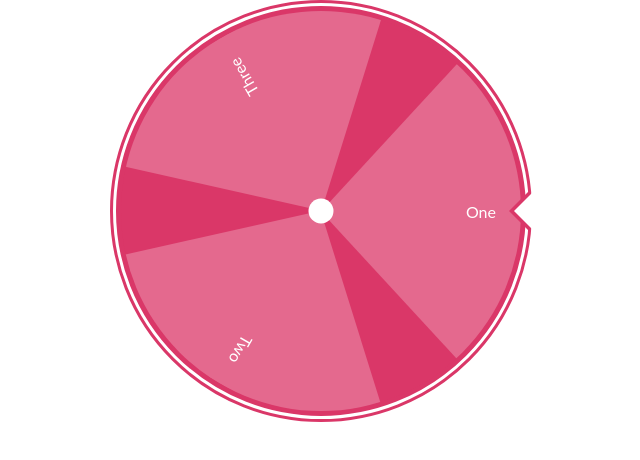
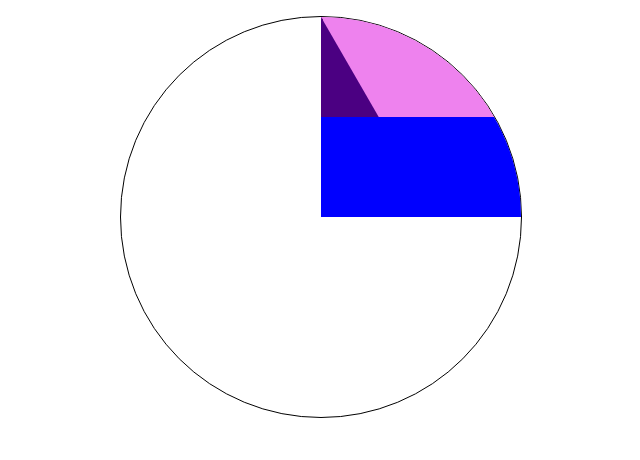
Before and after one commit to A-K-M-Fozlol-Hoq/random-components-v-2, a React (Create React App) app: page / in a window 1280 px wide. Shown: the top 460 px of the page, without its empty margins (319-959 px from the left). Built offline with nearby package versions, Linux system fonts and the light colour scheme.

Commit message:
code seems like ok but have to fix wheel design

```diff
--- a/src/components/OmniHouse/WheelOfFortune/WheelOfFortune.css
+++ b/src/components/OmniHouse/WheelOfFortune/WheelOfFortune.css
@@ -1,152 +1,40 @@
-:root {
-  --wheel-font: 'Lato', 'Quicksand', sans-serif;
-  --wheel-size: 400px;
-  --wheel-slice-spacing: 50px;
-  --wheel-border-size: 5px;
-  --wheel-color: #da3768;
-  --neutral-color: white;
-  --PI: 3.14159265358979;
-  --nb-item: 0;
-  --item-nb: 0;
-  --selected-item: 0;
-  --nb-turn: 5;
-  --spinning-duration: 4s;
-  --reset-duration: 0.25s;
+.wheel-of-fortune-wrapper li:first-child .text {
+  background-color: violet;
+  transform: rotate(0deg) skewY(-60deg);
 }
 
-/* Conteneur de la roue = cercle rose extérieur */
-.wheel-container {
-  display: block;
-  position: relative;
-  box-sizing: content-box;
-  width: calc(var(--wheel-size) + 2 * var(--wheel-border-size));
-  height: calc(var(--wheel-size) + 2 * var(--wheel-border-size));
-  padding: 3px;
-  margin: auto;
-  background-color: var(--neutral-color);
-  border: solid var(--wheel-color) 3px;
-  border-radius: 50%;
-  user-select: none;
+.wheel-of-fortune-wrapper li:nth-child(2) .text {
+  background-color: indigo;
+  transform: rotate(120deg) skewY(-60deg);
 }
 
-/* Triangle de sélection = 1 rose +  1 blanc */
-.wheel-container::before,
-.wheel-container::after {
-  content: '';
-  display: block;
+.wheel-of-fortune-wrapper li:nth-child(3) .text {
+  background-color: blue;
+  transform: rotate(240deg) skewY(-60deg);
+}
+.wheel-of-fortune-wrapper .circle {
+  width: 25em;
+  height: 25em;
+  border: 1px solid #000;
+  position: relative;
+  padding: 0;
+  margin: 1em auto;
+  border-radius: 50%;
+  overflow: hidden;
+  list-style: none;
+}
+.wheel-of-fortune-wrapper li {
+  overflow: hidden;
   position: absolute;
-  height: 0;
-  width: 0;
-  top: 50%;
-  transform: translateY(-50%);
-  z-index: 2;
-  border: solid transparent 20px;
-  border-left-width: 0;
+  top: 0;
+  right: 0;
+  width: 50%;
+  height: 50%;
+  transform-origin: 0% 100%;
 }
-
-.wheel-container::before {
-  right: 0px;
-  border-right-color: var(--wheel-color);
+.wheel-of-fortune-wrapper .text {
+  position: absolute;
+  left: -100%;
+  width: 200%;
+  height: 200%;
 }
-
-.wheel-container::after {
-  right: -5px;
-  border-right-color: var(--neutral-color);
-}
-
-/* Roue */
-.wheel {
-  display: block;
-  position: relative;
-  box-sizing: content-box;
-  margin: auto;
-  width: var(--wheel-size);
-  height: var(--wheel-size);
-  overflow: hidden;
-  border-radius: 50%;
-  border: solid var(--wheel-color) var(--wheel-border-size);
-  background-color: var(--wheel-color);
-  transition: transform var(--reset-duration);
-  transform: rotate(0deg);
-  cursor: pointer;
-}
-
-.wheel.spinning {
-  transition: transform var(--spinning-duration);
-  transform: rotate(
-    calc(
-      var(--nb-turn) * 360deg +
-        (-360deg * var(--selected-item) / var(--nb-item, 1))
-    )
-  );
-}
-
-/* Centre de la roue = rond blanc au centre */
-.wheel::after {
-  display: block;
-  position: absolute;
-  content: '';
-  background-color: var(--neutral-color);
-  width: 25px;
-  height: 25px;
-  z-index: 2;
-  top: 50%;
-  left: 50%;
-  transform: translate(-50%, -50%);
-  border-radius: 50%;
-}
-
-/* Element sur la roue */
-.wheel-item {
-  display: block;
-  position: absolute;
-  box-sizing: border-box;
-
-  /* position de l'item */
-  top: 50%;
-  left: 50%;
-  width: 50%;
-  transform-origin: center left;
-  transform: translateY(-50%)
-    rotate(calc(var(--item-nb) * (360deg / var(--nb-item, 1))));
-
-  /* texte */
-  color: var(--neutral-color);
-  text-align: right;
-  padding: 0 25px 0 50px;
-  font-family: var(--wheel-font);
-}
-
-/* Background de l'élément = triangle rose plus clair */
-.wheel-item:before {
-  content: ' ';
-  display: block;
-  position: absolute;
-  box-sizing: border-box;
-  z-index: -1;
-  width: 0;
-  height: 0;
-  top: 50%;
-  left: 50%;
-  transform: translate(-50%, -50%);
-  padding-left: 0px;
-  opacity: 0.25;
-
-  /*
-      Largeur du triangle
-      Je ne sais pas pourquoi j'ai besoin d'ajouter
-        " + var(--wheel-size) / 2 " dans slice-max-width  ==> donne 2.PI.R + R
-      mais globalement ca marche a peu près bien
-      TODO: A étudier
-    */
-  --slice-max-width: calc(
-    var(--PI) * var(--wheel-size) + var(--wheel-size) / 2
-  );
-  --slice-width: calc(
-    (var(--slice-max-width) / var(--nb-item)) - var(--wheel-slice-spacing)
-  );
-  border: solid transparent calc(var(--slice-width) / 2);
-  border-left: solid transparent 0;
-  /* profondeur du triangle = du centre de la roue à la bordure = 300px / 2 */
-  border-right: solid var(--neutral-color) calc(var(--wheel-size) / 2);
-}
--- a/src/components/OmniHouse/WheelOfFortune/WheelOfFortune.js
+++ b/src/components/OmniHouse/WheelOfFortune/WheelOfFortune.js
@@ -1,33 +1,25 @@
-import React, { useState } from 'react';
+import React from 'react';
 import './WheelOfFortune.css';
-const WheelOfFortune = (props) => {
-  const [selectedItem, setSelectedItem] = useState(null);
-
-  const { items } = props;
-
-  const wheelVars = {
-    '--nb-item': items.length,
-    '--selected-item': selectedItem,
-  };
-  const spinning = selectedItem !== null ? 'spinning' : '';
-
+const WheelOfFortune = () => {
   return (
-    <div className="wheel-container">
-      <div
-        className={`wheel ${spinning}`}
-        style={wheelVars}
-        onClick={() => setSelectedItem(1)}
-      >
-        {items.map((item, index) => (
-          <div
-            className="wheel-item"
-            key={index}
-            style={{ '--item-nb': index }}
-          >
-            {item}
+    <div className="wheel-of-fortune-wrapper">
+      <ul className="circle">
+        <li>
+          <div className="text" contenteditable="true" spellcheck="false">
+            1
           </div>
-        ))}
-      </div>
+        </li>
+        <li>
+          <div className="text" contenteditable="true" spellcheck="false">
+            2
+          </div>
+        </li>
+        <li>
+          <div className="text" contenteditable="true" spellcheck="false">
+            3
+          </div>
+        </li>
+      </ul>
     </div>
   );
 };
```
